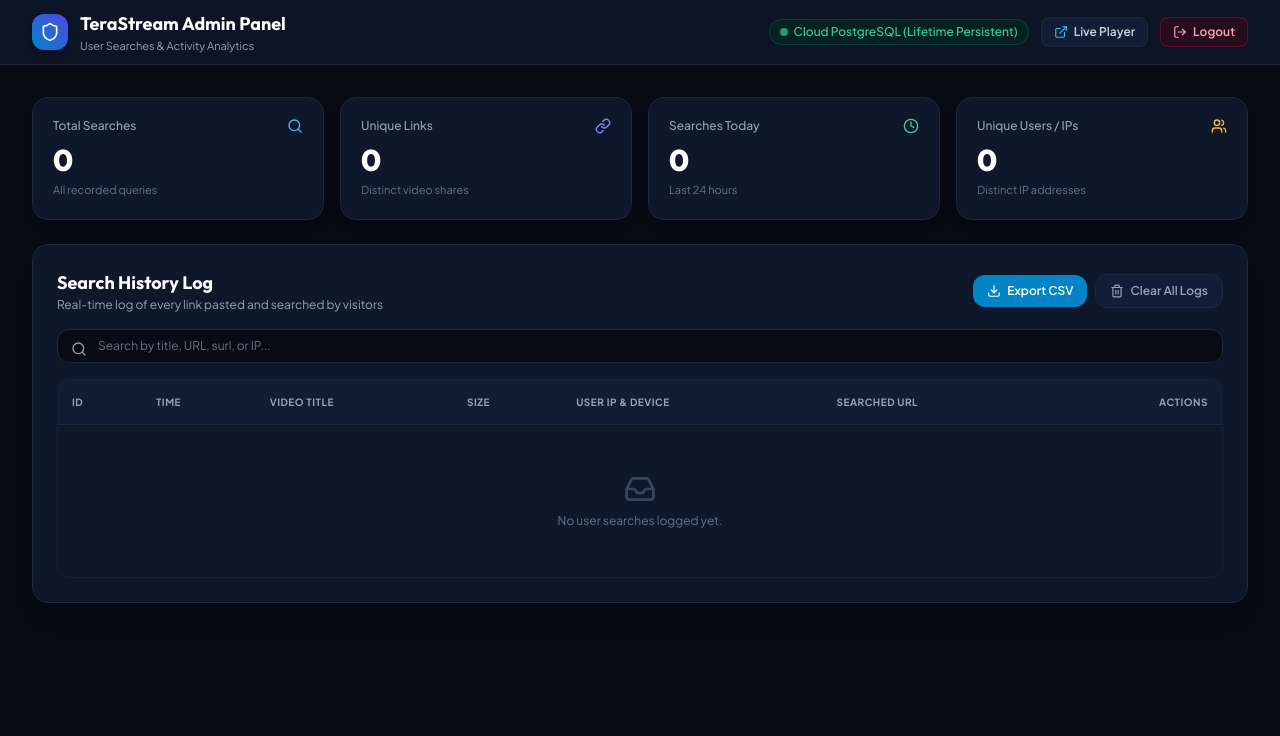
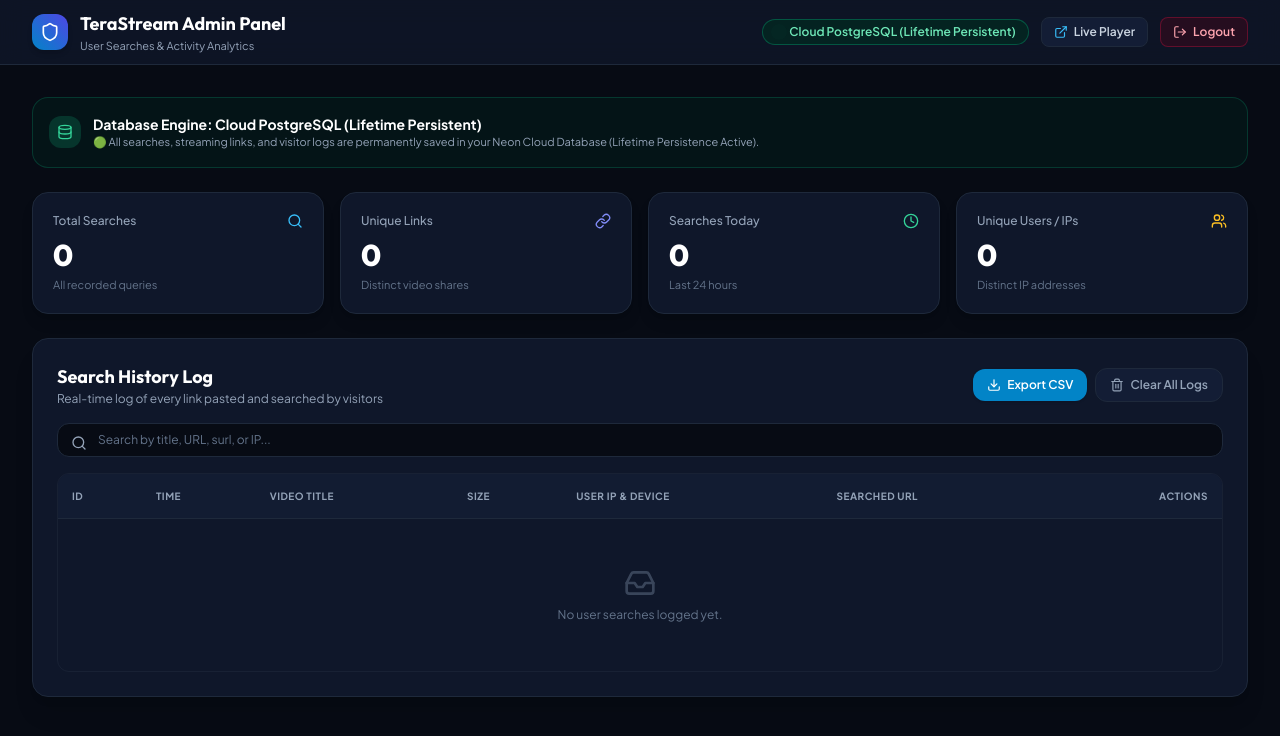
Before and after one commit to alexmkdeioh/terabox, a Flask app: page /admin in a window 1280 px wide. Shown: the top 736 px of the page. Run offline with Flask 3, Linux system fonts and the light colour scheme; the visitor is signed in with stand-in values (Sample User, id 1); data that the repository does not hold is empty; some libraries are stand-ins or nearby versions.

Commit message:
Make Cloud PostgreSQL database banner and indicator always visible

```diff
--- a/templates/admin.html
+++ b/templates/admin.html
@@ -51,13 +51,13 @@
             </div>
 
             <div class="flex items-center gap-3">
-                <div class="hidden sm:flex items-center gap-1.5 text-xs px-2.5 py-1 rounded-full border {% if 'PostgreSQL' in stats.db_type %}bg-emerald-950/60 text-emerald-400 border-emerald-800/50{% else %}bg-amber-950/60 text-amber-400 border-amber-800/50{% endif %}">
-                    <span class="w-2 h-2 rounded-full {% if 'PostgreSQL' in stats.db_type %}bg-emerald-400 animate-pulse{% else %}bg-amber-400{% endif %}"></span>
-                    <span class="font-medium">{{ stats.db_type }}</span>
+                <div class="flex items-center gap-1.5 text-xs px-3 py-1 rounded-full border {% if 'PostgreSQL' in stats.db_type %}bg-emerald-950/70 text-emerald-300 border-emerald-700/60 shadow-glow{% else %}bg-amber-950/70 text-amber-300 border-amber-700/60{% endif %}">
+                    <span class="w-2 h-2 rounded-full {% if 'PostgreSQL' in stats.db_type %}bg-emerald-400 animate-ping{% else %}bg-amber-400{% endif %}"></span>
+                    <span class="font-semibold">{{ stats.db_type }}</span>
                 </div>
                 <a href="/" target="_blank" class="px-3 py-1.5 rounded-lg text-xs font-semibold bg-dark-cardAlt hover:bg-slate-800 text-slate-300 border border-dark-border transition flex items-center gap-1.5">
                     <i data-lucide="external-link" class="w-3.5 h-3.5 text-brand-400"></i>
-                    <span>Live Player</span>
+                    <span class="hidden sm:inline">Live Player</span>
                 </a>
                 <a href="/admin/logout" class="px-3 py-1.5 rounded-lg text-xs font-semibold bg-rose-950/40 hover:bg-rose-900/60 text-rose-300 border border-rose-800/50 transition flex items-center gap-1.5">
                     <i data-lucide="log-out" class="w-3.5 h-3.5"></i>
@@ -69,6 +69,25 @@
 
     <!-- Main Content -->
     <main class="flex-1 max-w-7xl w-full mx-auto px-4 sm:px-6 lg:px-8 py-8 flex flex-col gap-6">
+
+        <!-- Persistence Banner -->
+        <div class="p-4 rounded-2xl border flex items-center justify-between gap-4 {% if 'PostgreSQL' in stats.db_type %}bg-emerald-950/30 border-emerald-800/50 text-emerald-300{% else %}bg-amber-950/30 border-amber-800/50 text-amber-300{% endif %}">
+            <div class="flex items-center gap-3">
+                <div class="w-8 h-8 rounded-xl {% if 'PostgreSQL' in stats.db_type %}bg-emerald-500/20 text-emerald-400{% else %}bg-amber-500/20 text-amber-400{% endif %} flex items-center justify-center shrink-0">
+                    <i data-lucide="database" class="w-4 h-4"></i>
+                </div>
+                <div>
+                    <h4 class="text-xs sm:text-sm font-bold text-white">Database Engine: {{ stats.db_type }}</h4>
+                    <p class="text-[11px] text-slate-400">
+                        {% if 'PostgreSQL' in stats.db_type %}
+                        🟢 All searches, streaming links, and visitor logs are permanently saved in your Neon Cloud Database (Lifetime Persistence Active).
+                        {% else %}
+                        ⚠️ Currently using local SQLite. Set DATABASE_URL in Render environment variables for lifetime persistence.
+                        {% endif %}
+                    </p>
+                </div>
+            </div>
+        </div>
 
         <!-- Stats Overview Cards -->
         <div class="grid grid-cols-1 sm:grid-cols-2 lg:grid-cols-4 gap-4">
```
